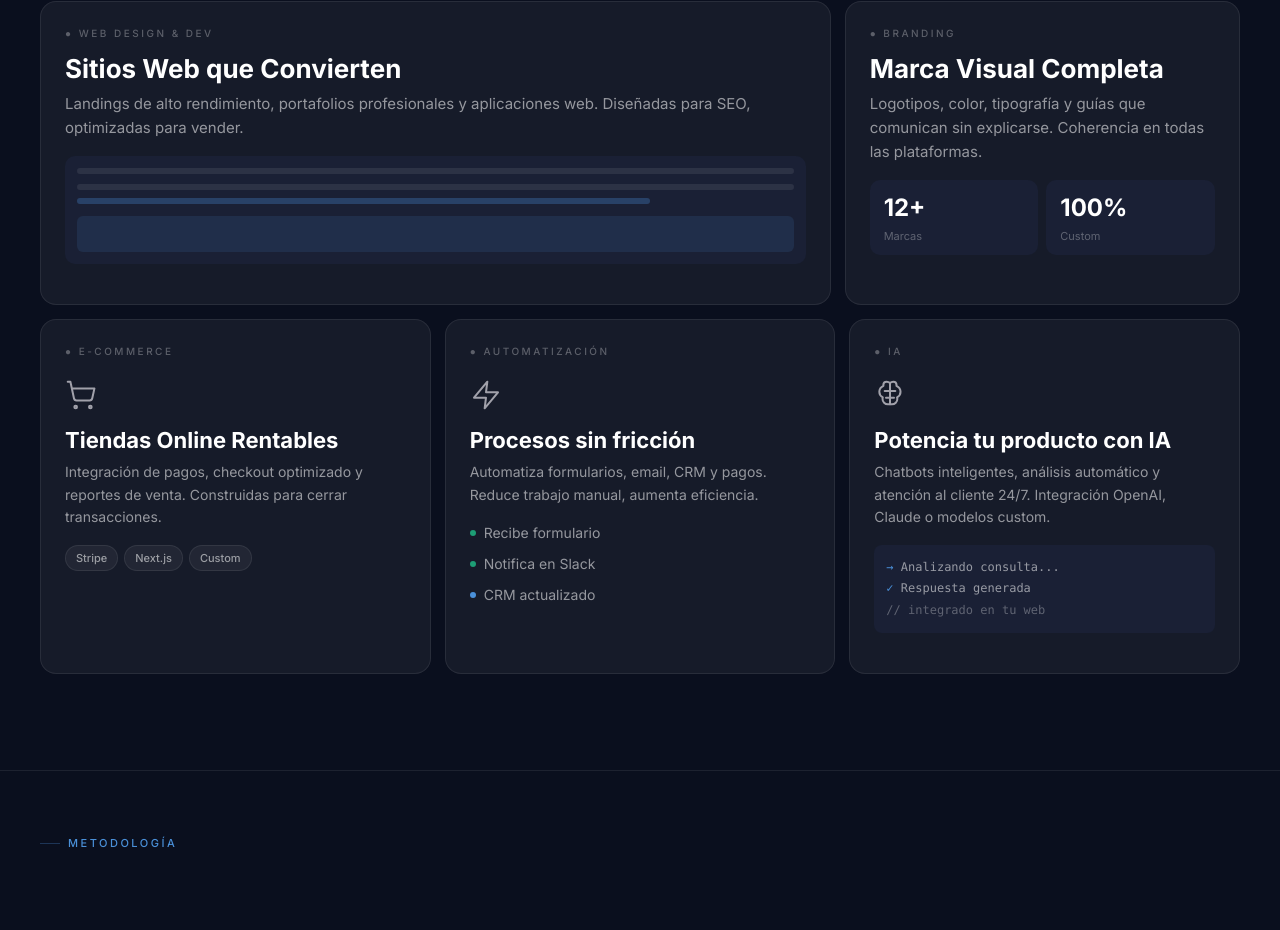
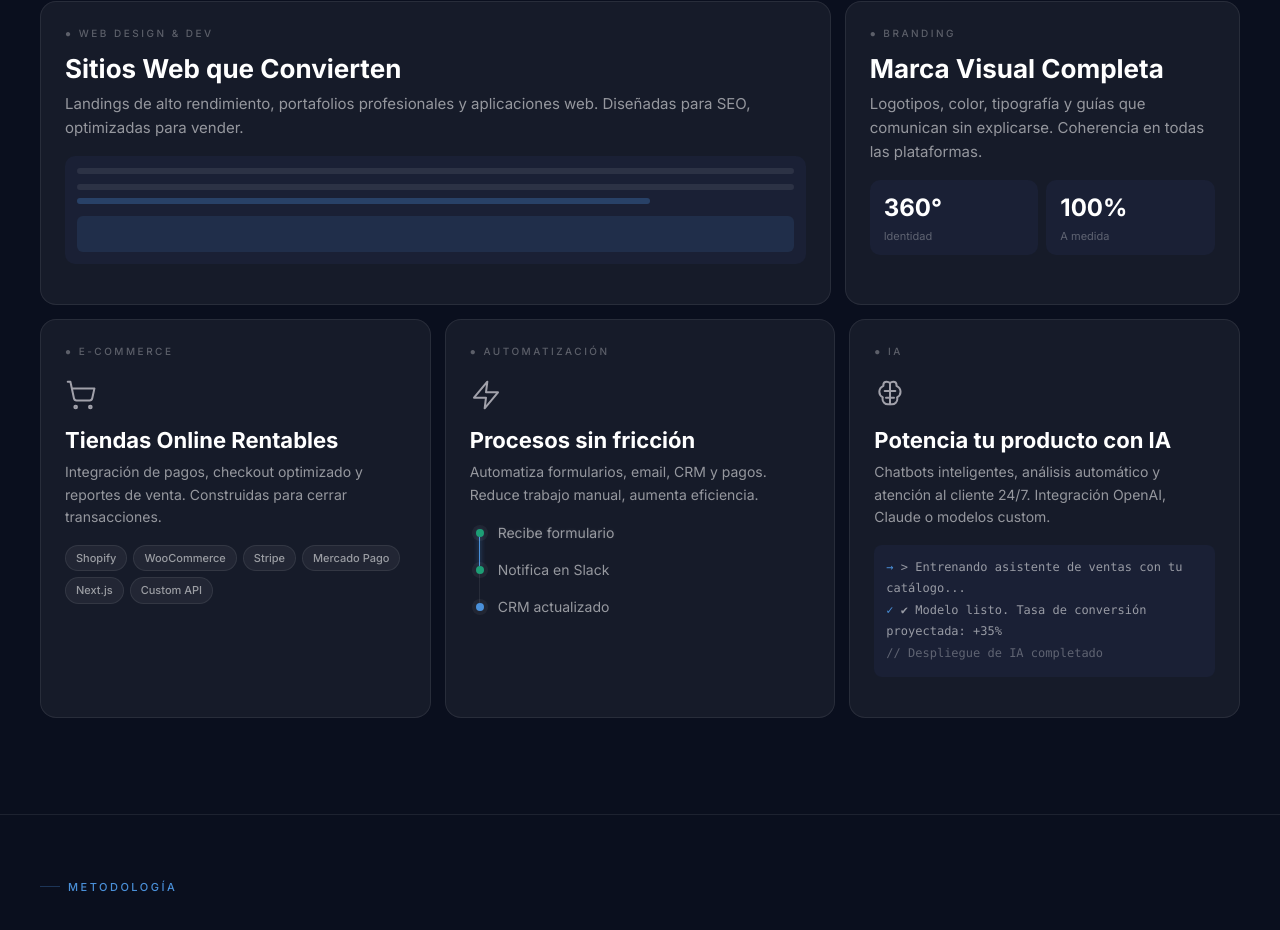
Before and after one commit to Sebastian-2203/SV_Page_Next, a Next.js app: page / in a window 1280 px wide. Shown: the part 1351-2281 px from the top of the page. Built offline with nearby package versions, Linux system fonts and the light colour scheme.

Commit message:
Improve BentoGrid: animated automation timeline, e-commerce tags, AI prompt, branding metrics, fix memory leaks

```diff
--- a/src/components/BentoGrid.module.css
+++ b/src/components/BentoGrid.module.css
@@ -61,3 +61,106 @@
         grid-template-columns: 1fr !important;
     }
 }
+
+/* ───────────────────────────────────────────────
+   Automation Timeline Animation
+   ─────────────────────────────────────────────── */
+
+.automationTimeline {
+    display: flex;
+    flex-direction: column;
+    gap: 16px;
+    margin-top: 16px;
+    margin-bottom: 16px;
+    position: relative;
+    padding-left: 6px;
+}
+
+.automationTrack {
+    position: absolute;
+    top: 8px;
+    bottom: 8px;
+    left: 9.5px;
+    width: 1px;
+    background: var(--color-border);
+    z-index: 0;
+}
+
+.automationProgress {
+    position: absolute;
+    top: 0;
+    left: 0;
+    width: 100%;
+    height: 100%;
+    background: var(--color-brand);
+    animation: flowDown 3s linear infinite;
+    transform-origin: top;
+    box-shadow: 0 0 8px var(--color-brand);
+}
+
+@keyframes flowDown {
+    0% { transform: scaleY(0); opacity: 1; }
+    33.33% { transform: scaleY(0.5); opacity: 1; }
+    66.66% { transform: scaleY(1); opacity: 1; }
+    85% { transform: scaleY(1); opacity: 0; }
+    100% { transform: scaleY(0); opacity: 0; }
+}
+
+.automationStep {
+    display: flex;
+    align-items: center;
+    gap: 14px;
+    position: relative;
+    z-index: 1;
+}
+
+.automationDot {
+    width: 8px;
+    height: 8px;
+    border-radius: 50%;
+    background: var(--step-color);
+    position: relative;
+    box-shadow: 0 0 0 4px var(--color-bg-glass);
+    flex-shrink: 0;
+    animation: dotPop 3s infinite;
+    animation-delay: calc(var(--step-index) * 1s);
+}
+
+.automationPulse {
+    position: absolute;
+    top: -6px;
+    left: -6px;
+    right: -6px;
+    bottom: -6px;
+    border-radius: 50%;
+    background: var(--step-color);
+    opacity: 0;
+    animation: pulseGlow 3s infinite;
+    animation-delay: calc(var(--step-index) * 1s);
+}
+
+.automationText {
+    font-size: 14px;
+    color: var(--color-text-secondary);
+    transition: color 0.3s;
+    animation: textHighlight 3s infinite;
+    animation-delay: calc(var(--step-index) * 1s);
+}
+
+@keyframes dotPop {
+    0%, 100% { transform: scale(1); filter: brightness(1); }
+    5% { transform: scale(1.4); filter: brightness(1.5); }
+    20% { transform: scale(1); filter: brightness(1); }
+}
+
+@keyframes pulseGlow {
+    0% { transform: scale(0.5); opacity: 0.8; }
+    20% { transform: scale(1.5); opacity: 0; }
+    100% { transform: scale(1.5); opacity: 0; }
+}
+
+@keyframes textHighlight {
+    0%, 100% { color: var(--color-text-secondary); }
+    5% { color: var(--color-text-primary); text-shadow: 0 0 8px rgba(255,255,255,0.2); }
+    20% { color: var(--color-text-secondary); }
+}
--- a/src/components/BentoGrid.tsx
+++ b/src/components/BentoGrid.tsx
@@ -90,7 +90,7 @@ function StackPills({ items }: { items: string[] }) {
 }
 
 // Branding metrics grid
-function BrandingMetrics({ label1, label2 }: { label1: string; label2: string }) {
+function BrandingMetrics({ value1, label1, value2, label2 }: { value1: string; label1: string; value2: string; label2: string }) {
     const metricStyle: React.CSSProperties = {
         background: 'var(--color-bg-secondary)',
         borderRadius: '10px',
@@ -99,31 +99,30 @@ function BrandingMetrics({ label1, label2 }: { label1: string; label2: string })
     return (
         <div style={{ display: 'grid', gridTemplateColumns: '1fr 1fr', gap: '8px', marginTop: '16px', marginBottom: '16px' }}>
             <div style={metricStyle}>
-                <div style={{ fontSize: '24px', fontWeight: 700, color: 'var(--color-text-primary)' }}>12+</div>
+                <div style={{ fontSize: '24px', fontWeight: 700, color: 'var(--color-text-primary)' }}>{value1}</div>
                 <div style={{ fontSize: '11px', color: 'var(--color-text-muted)', marginTop: '2px' }}>{label1}</div>
             </div>
             <div style={metricStyle}>
-                <div style={{ fontSize: '24px', fontWeight: 700, color: 'var(--color-text-primary)' }}>100%</div>
+                <div style={{ fontSize: '24px', fontWeight: 700, color: 'var(--color-text-primary)' }}>{value2}</div>
                 <div style={{ fontSize: '11px', color: 'var(--color-text-muted)', marginTop: '2px' }}>{label2}</div>
             </div>
         </div>
     );
 }
 
-// Automation timeline static display
+// Automation timeline animated display
 function AutomationTimeline({ steps }: { steps: { color: string; text: string }[] }) {
     return (
-        <div style={{ display: 'flex', flexDirection: 'column', gap: '10px', marginTop: '16px', marginBottom: '16px' }}>
+        <div className={styles.automationTimeline}>
+            <div className={styles.automationTrack}>
+                <div className={styles.automationProgress} />
+            </div>
             {steps.map((step, i) => (
-                <div key={i} style={{ display: 'flex', alignItems: 'center', gap: '8px' }}>
-                    <div style={{
-                        width: 6,
-                        height: 6,
-                        borderRadius: '50%',
-                        background: step.color,
-                        flexShrink: 0,
-                    }} />
-                    <span style={{ fontSize: '14px', color: 'var(--color-text-secondary)' }}>{step.text}</span>
+                <div key={i} className={styles.automationStep} style={{ "--step-index": i } as React.CSSProperties}>
+                    <div className={styles.automationDot} style={{ "--step-color": step.color } as React.CSSProperties}>
+                        <div className={styles.automationPulse} />
+                    </div>
+                    <span className={styles.automationText}>{step.text}</span>
                 </div>
             ))}
         </div>
@@ -271,8 +270,10 @@ export default function BentoGrid() {
                                 )}
                             </p>
                             <BrandingMetrics
-                                label1={t("Marcas", "Brands")}
-                                label2={t("Custom", "Custom")}
+                                value1="360°"
+                                label1={t("Identidad", "Identity")}
+                                value2="100%"
+                                label2={t("A medida", "Custom")}
                             />
                         </div>
                     </AnimatedBentoCard>
@@ -296,7 +297,7 @@ export default function BentoGrid() {
                                     "Payment integration, optimized checkout, and sales reports. Built to close transactions."
                                 )}
                             </p>
-                            <StackPills items={["Stripe", "Next.js", "Custom"]} />
+                            <StackPills items={["Shopify", "WooCommerce", "Stripe", "Mercado Pago", "Next.js", "Custom API"]} />
                         </div>
                     </AnimatedBentoCard>
 
@@ -337,9 +338,9 @@ export default function BentoGrid() {
                                 )}
                             </p>
                             <IATerminal
-                                line1={t("Analizando consulta...", "Analyzing query...")}
-                                line2={t("Respuesta generada", "Response generated")}
-                                line3={t("// integrado en tu web", "// integrated into your web")}
+                                line1={t("> Entrenando asistente de ventas con tu catálogo...", "> Training sales assistant with your catalog...")}
+                                line2={t("✔ Modelo listo. Tasa de conversión proyectada: +35%", "✔ Model ready. Projected conversion rate: +35%")}
+                                line3={t("// Despliegue de IA completado", "// AI deployment completed")}
                             />
                         </div>
                     </AnimatedBentoCard>
--- a/src/components/Particles.tsx
+++ b/src/components/Particles.tsx
@@ -200,7 +200,8 @@ const Particles = ({
             container.removeEventListener('mousemove', handleMouseMove);
         }
         cancelAnimationFrame(animationFrameId);
-        if (container.contains(gl.canvas)) {
+        gl.getExtension("WEBGL_lose_context")?.loseContext();
+        if (container && container.contains(gl.canvas)) {
             container.removeChild(gl.canvas);
         }
     };
--- a/src/components/RippleGrid.tsx
+++ b/src/components/RippleGrid.tsx
@@ -223,6 +223,7 @@ void main() {
         }
         resize();
 
+        let rafId: number;
         const render = (t: number) => {
             uniforms.iTime.value = t * 0.001;
 
@@ -242,10 +243,10 @@ void main() {
             ];
 
             renderer.render({ scene: mesh });
-            requestAnimationFrame(render);
+            rafId = requestAnimationFrame(render);
         };
 
-        requestAnimationFrame(render);
+        rafId = requestAnimationFrame(render);
 
         const container = containerRef.current;
         return () => {
@@ -255,8 +256,11 @@ void main() {
                 container.removeEventListener("mouseenter", handleMouseEnter);
                 container.removeEventListener("mouseleave", handleMouseLeave);
             }
+            cancelAnimationFrame(rafId);
             renderer.gl.getExtension("WEBGL_lose_context")?.loseContext();
-            container?.removeChild(gl.canvas);
+            if (container && container.contains(gl.canvas)) {
+                container.removeChild(gl.canvas);
+            }
         };
         // eslint-disable-next-line react-hooks/exhaustive-deps
     }, []);
```
